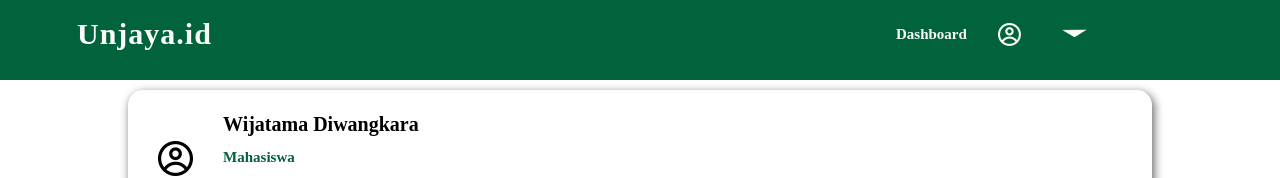
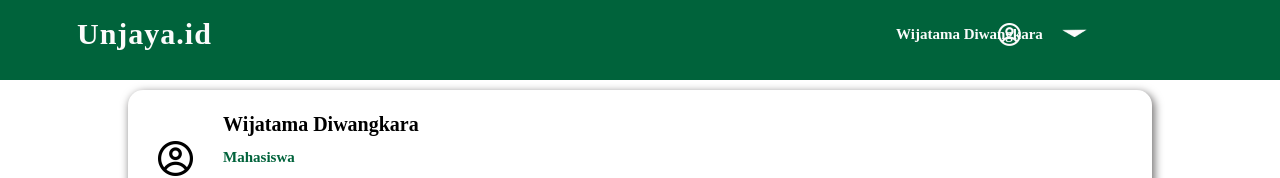
Before and after one commit to SokKanaTorajd/fe-unjaya-short-url, a Next.js app: page /setting in a window 1280 px wide. Shown: the top 178 px of the page. Built offline with nearby package versions, Linux system fonts and the light colour scheme.

Commit message:
update header2

```diff
--- a/components/Header2.js
+++ b/components/Header2.js
@@ -20,11 +20,11 @@ function Header2(){
               <h1>Unjaya.id</h1>
             </div>
             <div className="headernya">
-                <div className="dashb">
-                  <h2>Dashboard</h2>
-                </div>
                 <div className="akun">
                   <Image src="/Group.png" alt="akun" width={23} height={23}/>
+                </div>
+                <div className="dashb">
+                  <h2>Wijatama Diwangkara</h2>
                 </div>
                 <div className="poly" onClick={userbin}>
                   <Image src="/polygon.png" alt="poly" width={25} height={8}/>
@@ -33,7 +33,9 @@ function Header2(){
         </div>
       </div>
       <div className="userbin" id='userbin'>
-          @Userbin
+          <Link href='/setting'>
+                <a className="btn-setting">Setting</a>
+            </Link>
           <p>
           <Image src="/out.png"alt="akun" width={15} height={15}/>
           <Link href='/logout'>
```
